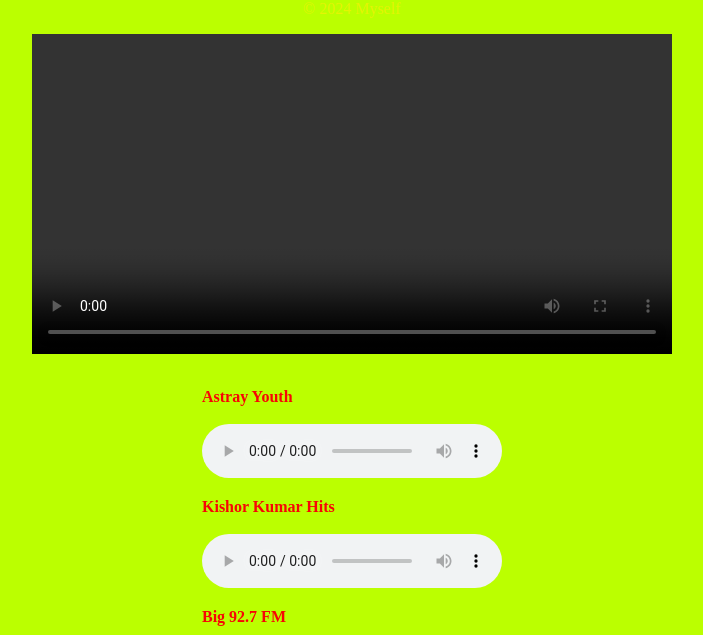
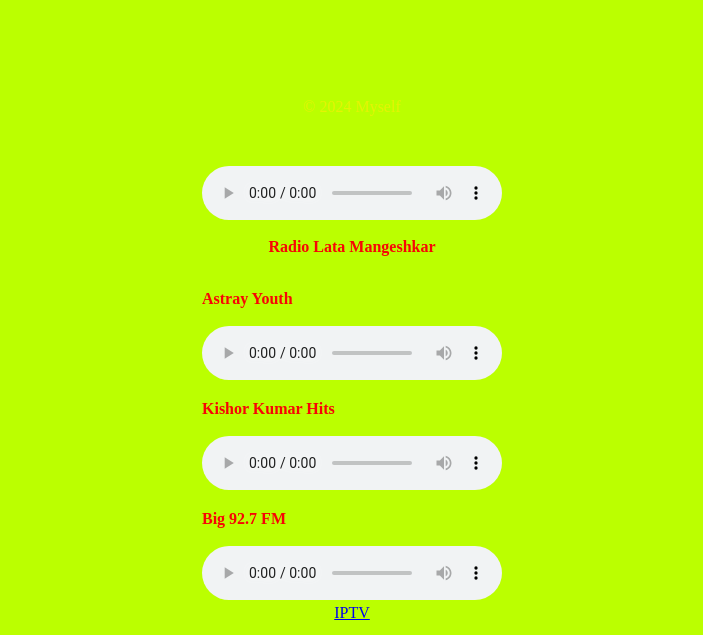
Before and after one commit to AdityaKumarv9h7n/radio, a plain HTML site: page index.html in a window 1280 px wide. Shown: the top 635 px of the page, without its empty margins (288-991 px from the left). Drawn offline with Linux system fonts and the light colour scheme.

Commit message:
Update index.html
added 	Radio Lata Mangeshkar

```diff
--- a/index.html
+++ b/index.html
@@ -35,12 +35,16 @@
         <audio src="http://sc-bb.1.fm:8017/" controls> </audio>
         </section>
         <br>
+
+       <hr>
+        <article>
+            <b>	Radio Lata Mangeshkar</b>
+        </article>
+        <br>
+        <audio src="https://stream-161.zeno.fm/87xam8pf7tzuv?zs=fvTPIM3xTWi1Ik-Z9095aA" controls> </audio>
+        </section>
+        <br>
         <hr>
-        <!-- Video element -->
-    <video id="video" width="640" height="360" controls></video>
-
-    <!-- Your custom script -->
-    <script src="app.js"></script>
 
 
         <footer>
```
